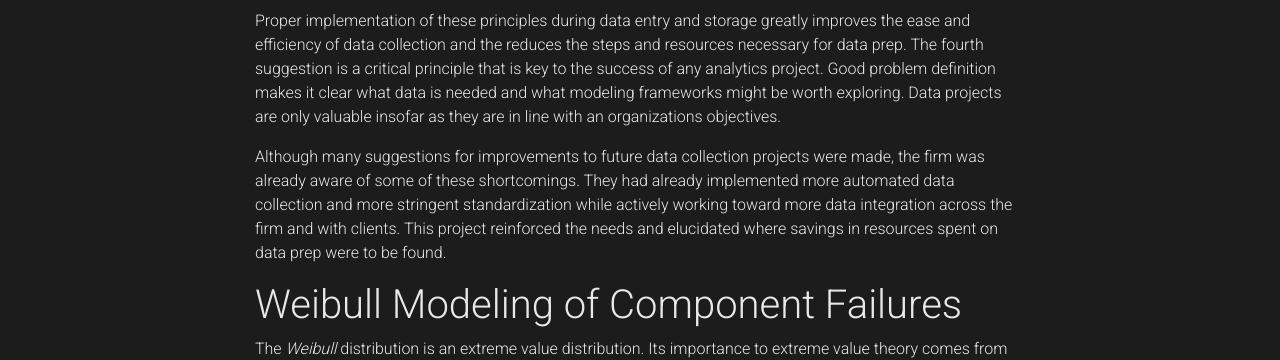
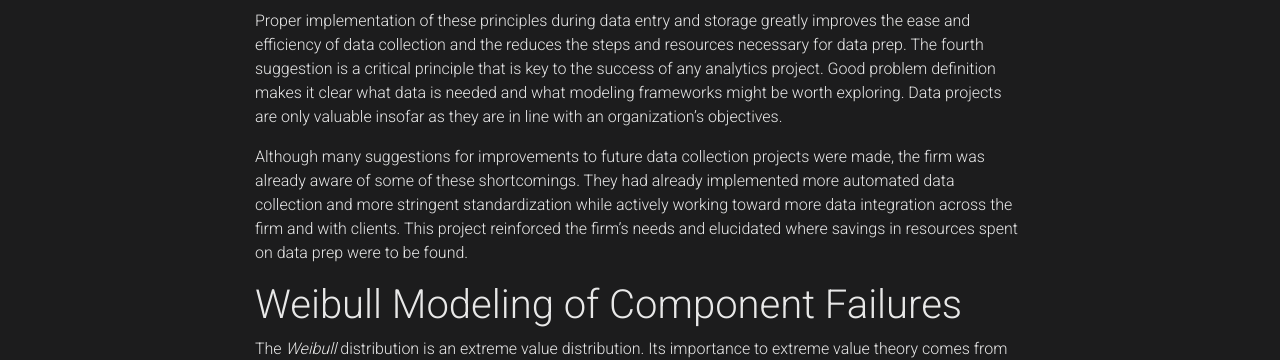
Before and after one commit to nghaffari/nghaffari.github.io, a Jekyll site: the page built from _projects/1_project.md, in a window 1280 px wide and 900 px high, scrolled down 900 px. Shown: the part 249-609 px from the top of the window. Built offline with Jekyll 4.4.1, drawn with Linux system fonts in a browser that asks for light colours; full-size pictures stand in for the smaller copies a plugin makes; comment, search, counter and statistics services are not loaded; a style sheet for code colours, icons or effects is not loaded.

Commit message:
Update 1_project.md

```diff
--- a/_projects/1_project.md
+++ b/_projects/1_project.md
@@ -29,9 +29,9 @@
 3. **integrated information systems**: integrating information systems across different departments and even with clients to unify data sources
 4. **problem definition**: define the problem at hand in clear and direct terms
 
-Proper implementation of these principles during data entry and storage greatly improves the ease and efficiency of data collection and the reduces the steps and resources necessary for data prep. The fourth suggestion is a critical principle that is key to the success of any analytics project. Good problem definition makes it clear what data is needed and what modeling frameworks might be worth exploring. Data projects are only valuable insofar as they are in line with an organizations objectives.
+Proper implementation of these principles during data entry and storage greatly improves the ease and efficiency of data collection and the reduces the steps and resources necessary for data prep. The fourth suggestion is a critical principle that is key to the success of any analytics project. Good problem definition makes it clear what data is needed and what modeling frameworks might be worth exploring. Data projects are only valuable insofar as they are in line with an organization's objectives.
 
-Although many suggestions for improvements to future data collection projects were made, the firm was already aware of some of these shortcomings. They had already implemented more automated data collection and more stringent standardization while actively working toward more data integration across the firm and with clients. This project reinforced the needs and elucidated where savings in resources spent on data prep were to be found.
+Although many suggestions for improvements to future data collection projects were made, the firm was already aware of some of these shortcomings. They had already implemented more automated data collection and more stringent standardization while actively working toward more data integration across the firm and with clients. This project reinforced the firm's needs and elucidated where savings in resources spent on data prep were to be found.
 
 # Weibull Modeling of Component Failures
 
```
